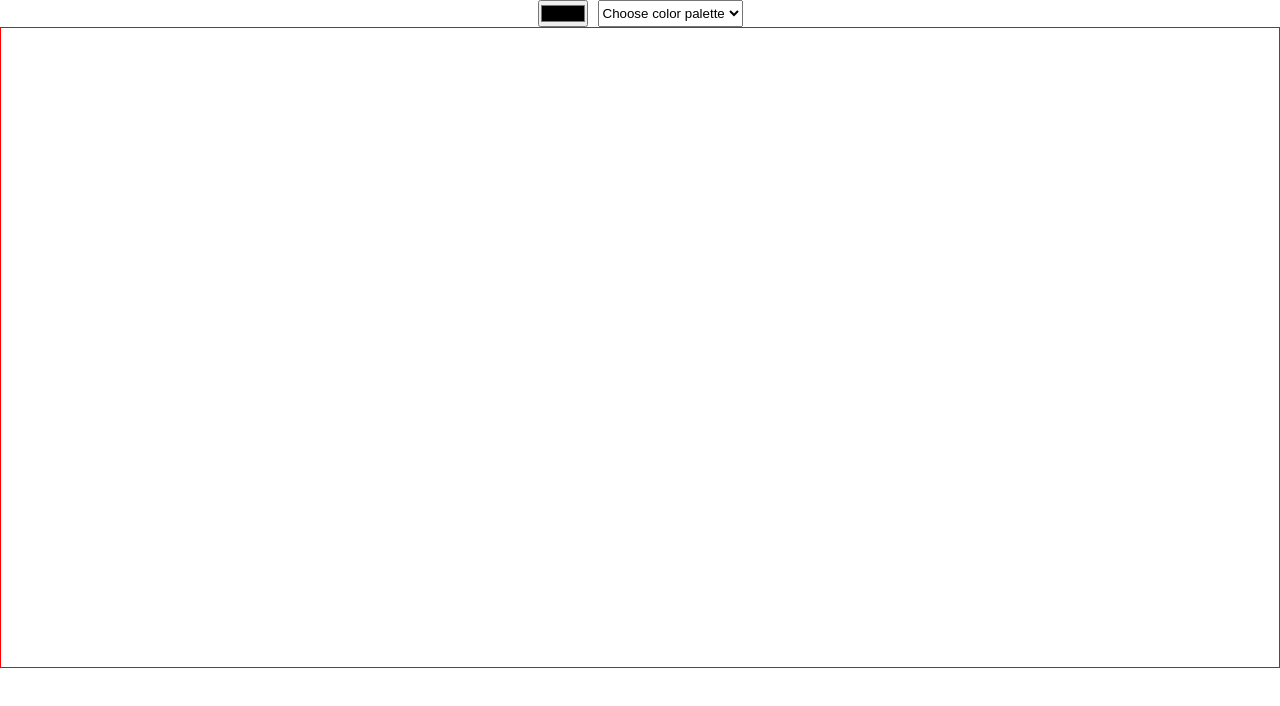
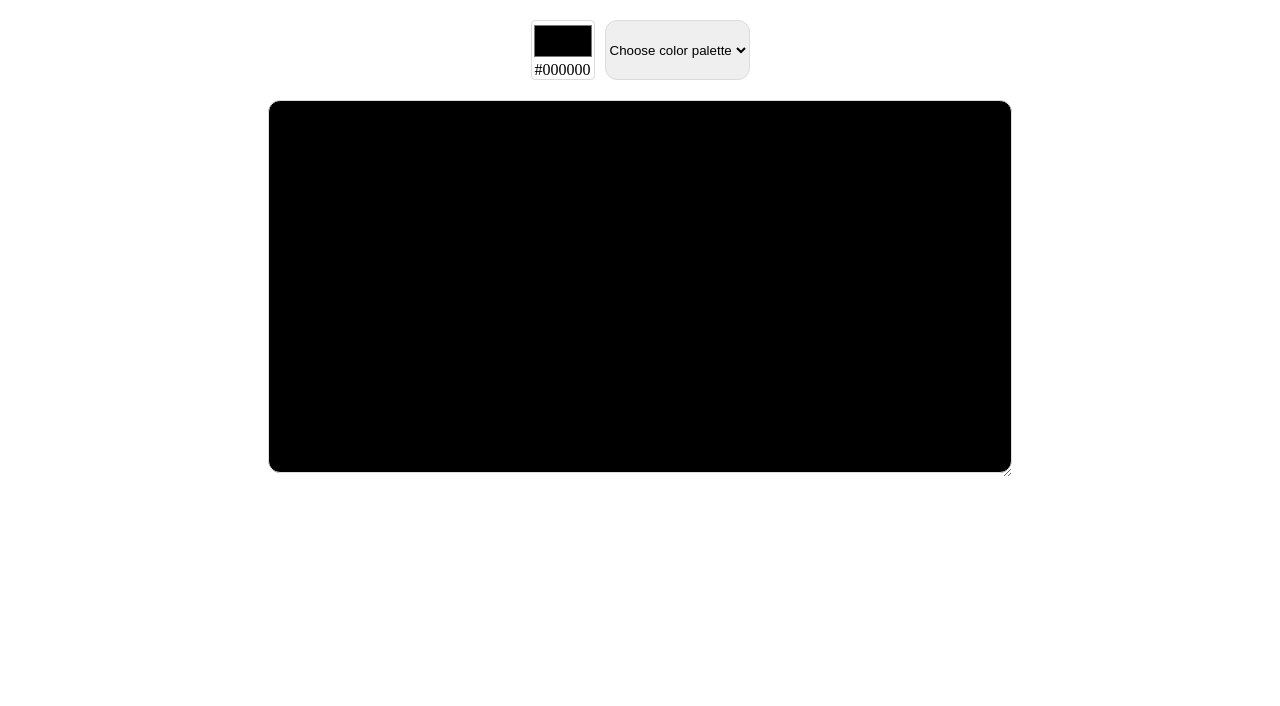
Before and after one commit to Md-Gulzeesh/ctruh_assignment, a React (Vite) app in the folder frontend/: page / in a window 1280 px wide. Shown: the top 706 px of the page. Built offline with nearby package versions, Linux system fonts and the light colour scheme.

Commit message:
color picker and canvas resizable functionality added

```diff
--- a/frontend/src/App.css
+++ b/frontend/src/App.css
@@ -1,6 +1,10 @@
 .container{
   display: flex;
   flex-direction: column;
+  gap: 20px;
+  justify-content: center;
+  align-items: center;
+  padding: 20px;
 }
 .color_picker_container{
   display: flex;
@@ -8,3 +12,29 @@
   flex-wrap: wrap;
   justify-content: center;
 }
+.color_picker_container>div{
+  display: flex;
+  flex-direction: column;
+  border: 1px solid gainsboro;
+  width: 4em;
+  border-radius: 4px;
+  justify-content: center;
+  align-items: center;
+}
+input[type="color"]{
+  -webkit-appearance: none;
+    -moz-appearance: none;
+    appearance: none;
+    width: 100%;
+    height: 3em;
+    padding: 0%;
+    background-color: transparent;
+    border: none;
+    cursor:pointer;
+}
+select{
+  border: 1px solid gainsboro;
+  border-radius: 12px;
+  outline: none;
+  cursor: pointer;
+}
--- a/frontend/src/App.jsx
+++ b/frontend/src/App.jsx
@@ -2,19 +2,39 @@ import { useState } from 'react';
 import './App.css'
 
 function App() {
-  const [colorValue, setColorValue] = useState('');
+  const [colorValue, setColorValue] = useState("#000000");
   const handleChange = (e)=>{
       setColorValue(e.target.value);
   }
   return (
     <div className="container">
-      <div className='color_picker_container'>
-        <input  onChange={handleChange} type="color" name="colorPicker" id="colorPicker" />
+      <div className="color_picker_container">
+        <div>
+          <input
+            onChange={handleChange}
+            type="color"
+            name="colorPicker"
+            id="colorPicker"
+          />
+          <span>{colorValue}</span>
+        </div>
         <select name="" id="">
+          <option value="">Choose color palette</option>
+          <option value="">Choose color palette</option>
           <option value="">Choose color palette</option>
         </select>
       </div>
-      <canvas style={{ border: "1px solid red",background:colorValue }}></canvas>
+      <div style={{ resize: "both", overflow: "hidden", width: "60%" }}>
+        <canvas
+          style={{
+            border: "1px solid gainsboro",
+            borderRadius: "12px",
+            background: colorValue,
+            width: "100%",
+            height: "100%",
+          }}
+        ></canvas>
+      </div>
     </div>
   );
 }
```
